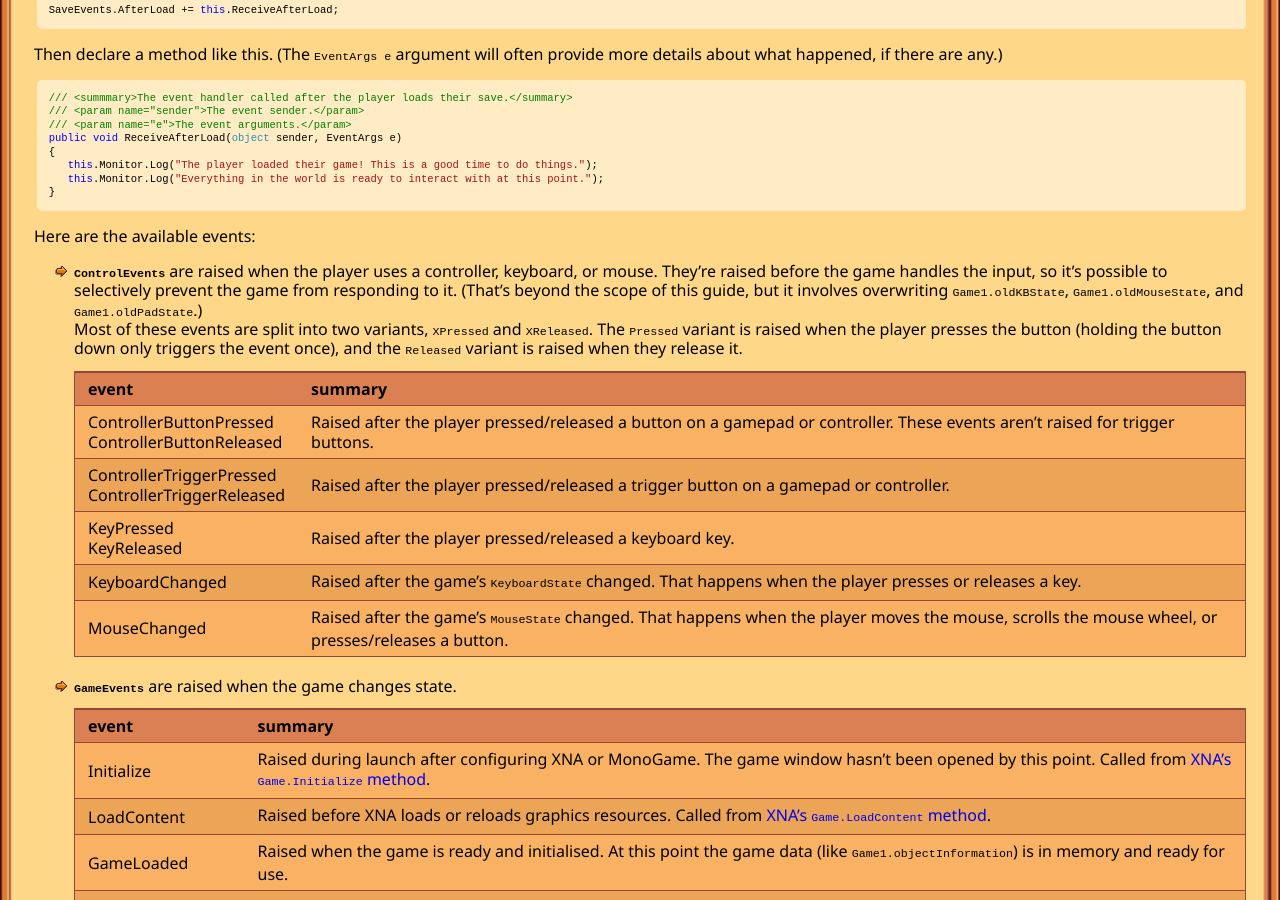
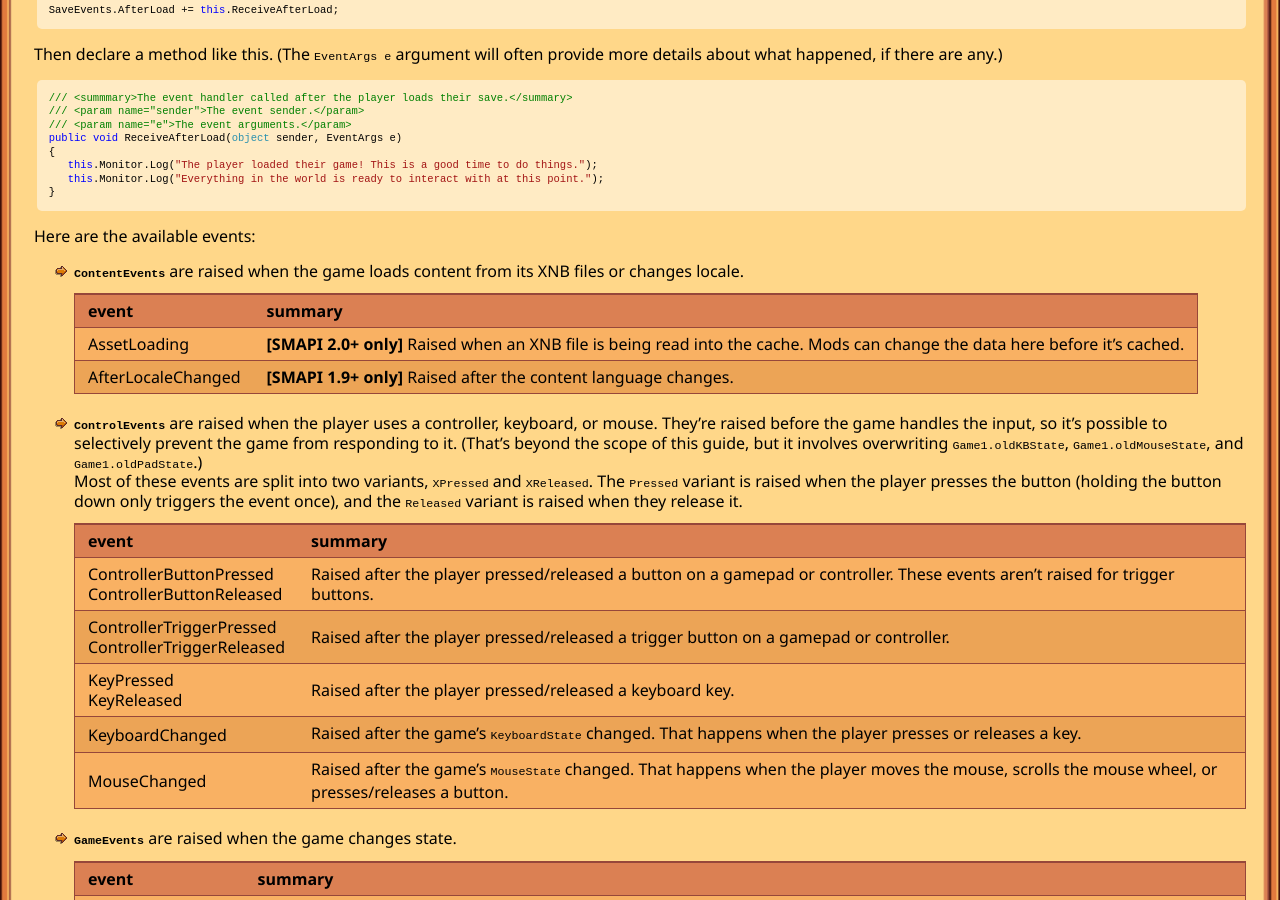
Before and after one commit to Pathoschild/canimod.github.io, a Jekyll site: the page built from for-devs/creating-a-smapi-mod.md, in a window 1280 px wide and 900 px high, scrolled down 3610 px. Built offline with Jekyll 4.4.1, drawn with Linux system fonts in a browser that asks for light colours; nearby versions of some CDN libraries; some of the changed text lies outside the part shown.

Commit message:
update for SMAPI 1.9 beta

```diff
--- a/for-devs/creating-a-smapi-mod.md
+++ b/for-devs/creating-a-smapi-mod.md
@@ -237,6 +237,14 @@ public void ReceiveAfterLoad(object sender, EventArgs e)
 
 Here are the available events:
 
+* <span id="content-events"></span>
+  **`ContentEvents`** are raised when the game loads content from its XNB files or changes locale.
+
+  | event | summary |
+  |:----- |:------- |
+  | AssetLoading | **[SMAPI 2.0+ only]** Raised when an XNB file is being read into the cache. Mods can change the data here before it's cached.
+  | AfterLocaleChanged | **[SMAPI 1.9+ only]** Raised after the content language changes.
+
 * <span id="control-events"></span>
   **`ControlEvents`** are raised when the player uses a controller, keyboard, or mouse. They're
   raised before the game handles the input, so it's possible to selectively prevent the game from
@@ -328,14 +336,14 @@ Here are the available events:
   | AfterLoad | Raised after the player loads a saved game. The world is ready for mods to modify at this point.
   | BeforeSave | Raised before the game updates the save file. (The save won't be written until all mods have finished handling this event.)
   | AfterSave | Raised after the game finishes updating the save file.
-  | AfterReturnToTitle | **\[added in SMAPI 1.9 beta\]** Raised after the player exits to the title screen.
+  | AfterReturnToTitle | **\[SMAPI 1.9+ only\]** Raised after the player exits to the title screen.
 
 * <span id="time-events"></span>
   **`TimeEvents`** are raised when the in-game date or time changes.
 
   | event | summary |
   |:----- |:------- |
-  | AfterDayStarted | **\[added in SMAPI 1.9 beta\]** Raised after the game begins a new day, including when loading a save. |
+  | AfterDayStarted | **\[SMAPI 1.9+ only\]** Raised after the game begins a new day, including when loading a save. |
   | TimeOfDayChanged | Raised after the in-game clock changes. |
   | DayOfMonthChanged | Raised after the day-of-month value changes (including when the player loads a save). This may happen before an end-of-day save; in most cases you should use `AfterDayStarted` instead. |
   | SeasonOfYearChanged | Raised after the season changes. |
```
Also changed, not shown: for-devs/updating-a-smapi-mod.md (+1 -0 lines).
